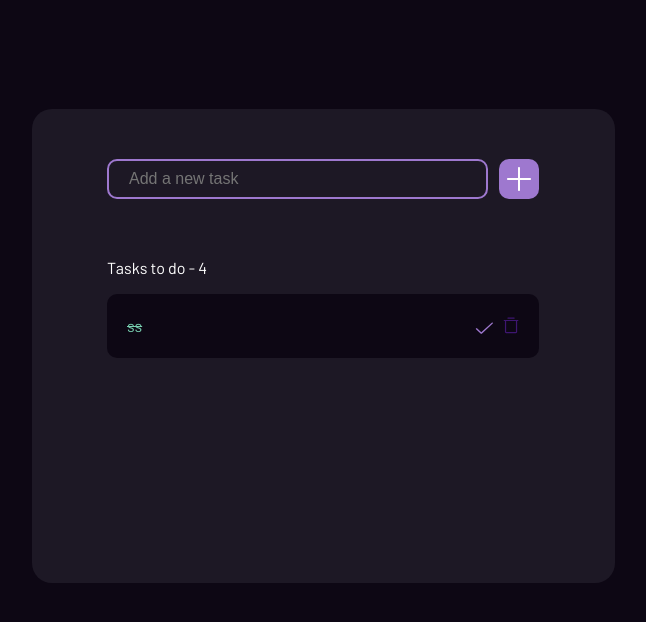
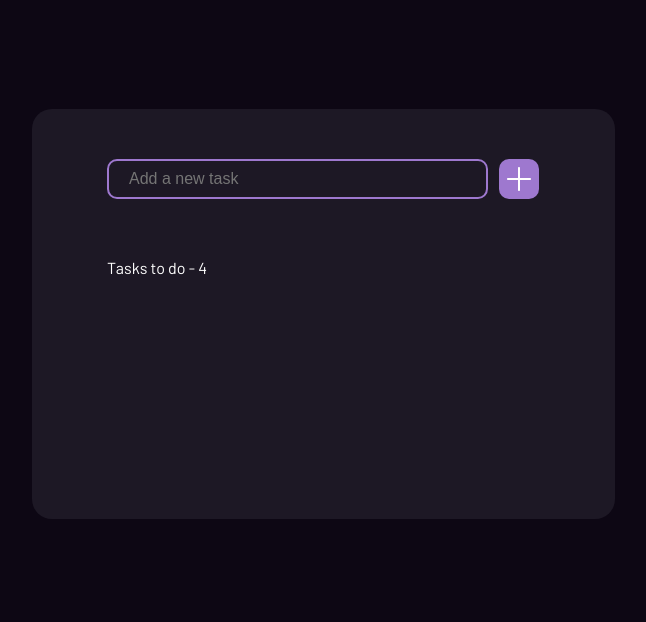
Before and after one commit to BTavkhelidze/re-homework-10, a plain HTML site: page index.html in a window 1280 px wide. Shown: the whole page, without its empty margins (317-963 px from the left). Drawn offline with Linux system fonts and the light colour scheme.

Commit message:
change.html

```diff
--- a/index.html
+++ b/index.html
@@ -18,7 +18,7 @@
         </div>
         <p>Tasks to do - 4</p>
         <ul class="unordered-list">
-          <li class="ul-list">
+          <!-- <li class="ul-list">
             <div class="hidden-li">
               <p class="task-done li-text">ss</p>
               <div class="hidden-images">
@@ -34,7 +34,7 @@
                 />
               </div>
             </div>
-          </li>
+          </li> -->
         </ul>
       </div>
     </div>
```
Also changed, not shown: script.js (+0 -86 lines).
